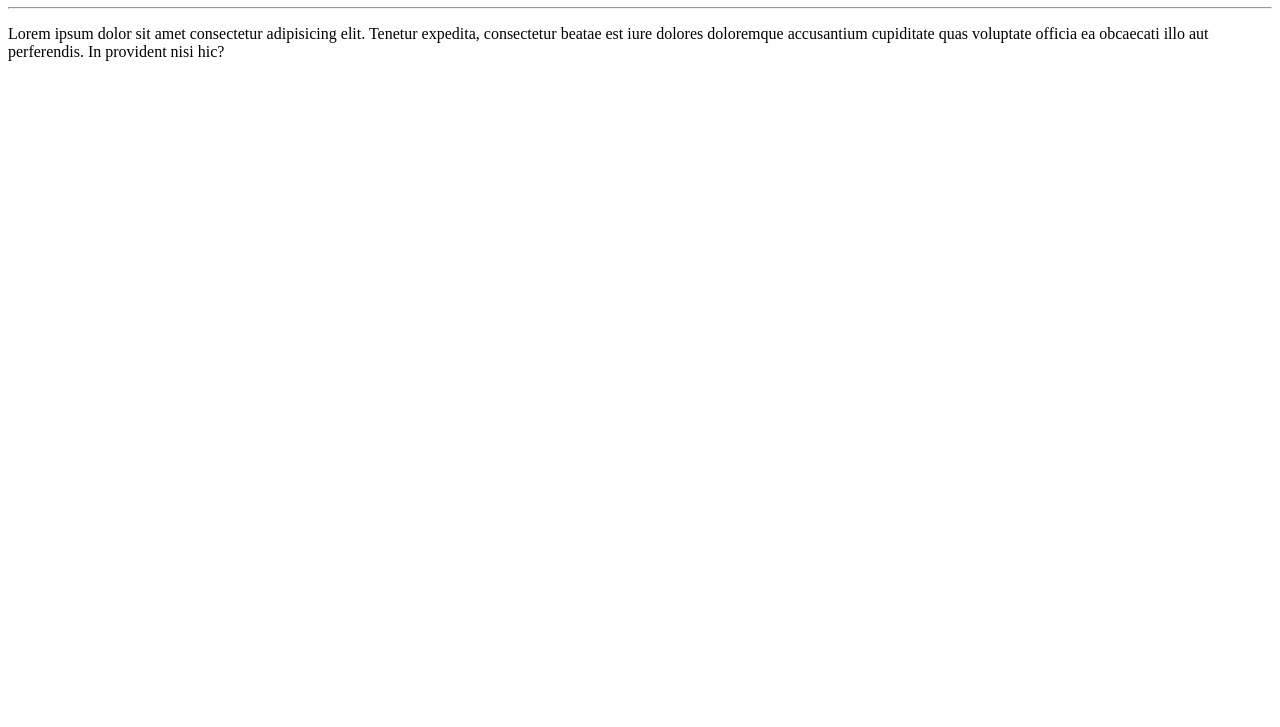
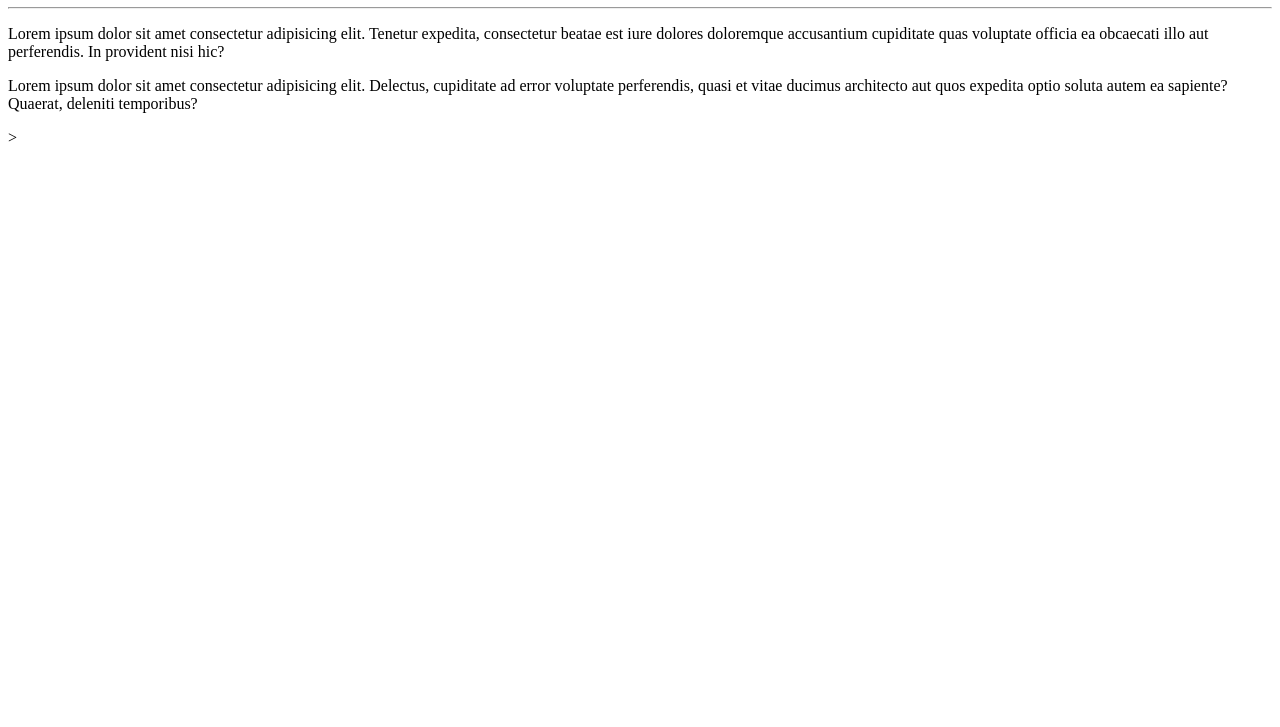
Before and after one commit to JPedroMonteiro/Ola-Mundo, a plain HTML site: page site-exemplo/index.html in a window 1280 px wide. Shown: the part 73-800 px from the top of the page. Drawn offline with Linux system fonts and the light colour scheme.

Commit message:
adicionei um parágrafo

```diff
--- a/site-exemplo/index.html
+++ b/site-exemplo/index.html
@@ -9,5 +9,6 @@
     <h1>Olá, Mundo!</h1>
     <hr>
     <p>Lorem ipsum dolor sit amet consectetur adipisicing elit. Tenetur expedita, consectetur beatae est iure dolores doloremque accusantium cupiditate quas voluptate officia ea obcaecati illo aut perferendis. In provident nisi hic?</p>
+    <p>Lorem ipsum dolor sit amet consectetur adipisicing elit. Delectus, cupiditate ad error voluptate perferendis, quasi et vitae ducimus architecto aut quos expedita optio soluta autem ea sapiente? Quaerat, deleniti temporibus?</p>>
 </body>
 </html>
```
